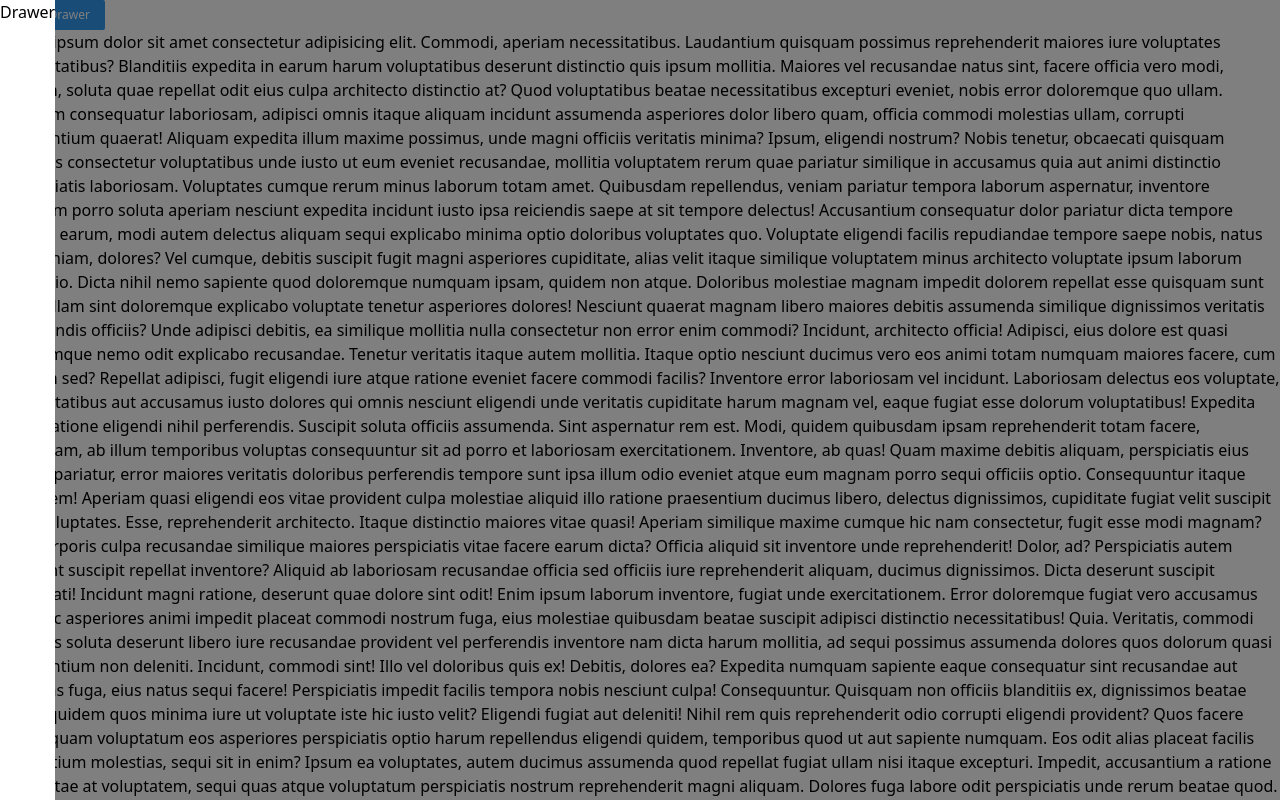
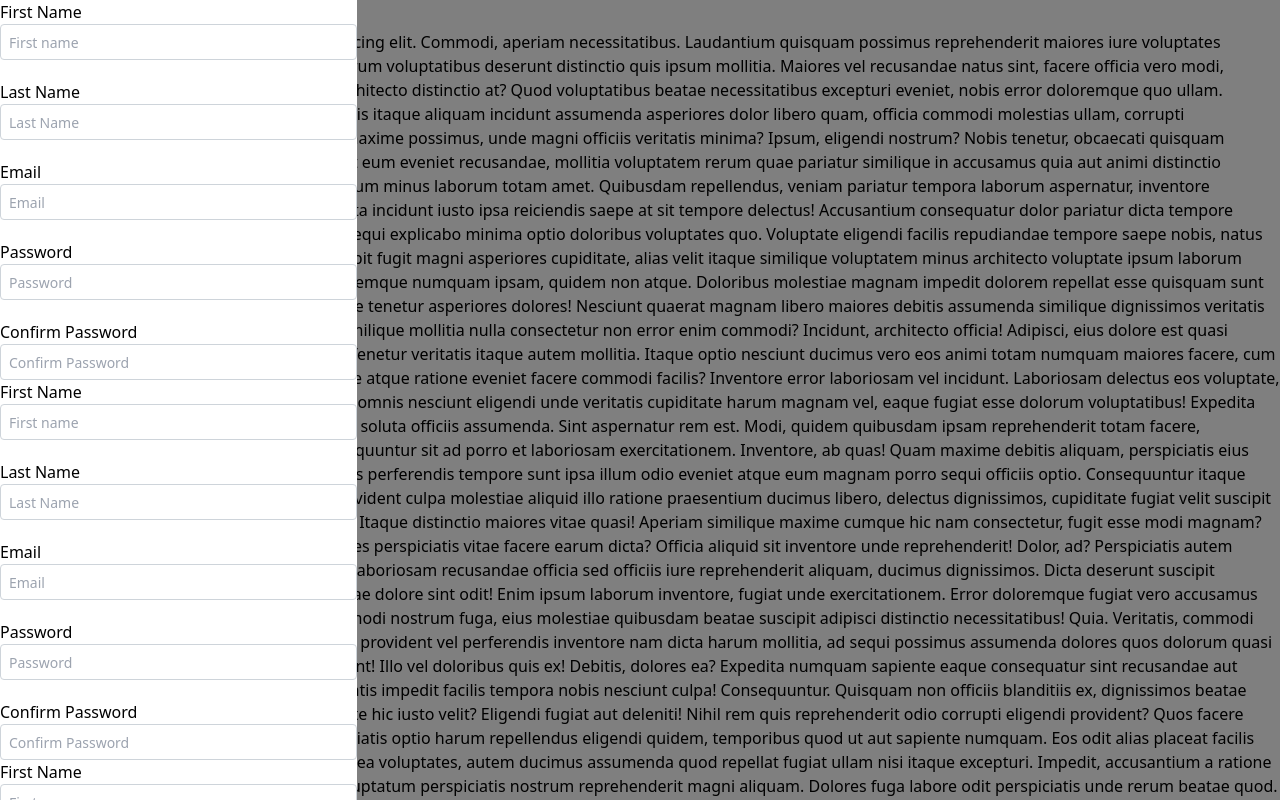
Before and after one commit to hay-bams/ui, a React (Create React App) app: page / in a window 1280 px wide. Shown: the top 800 px of the page. Built offline with nearby package versions, Linux system fonts and the light colour scheme.

Commit message:
render form in drawer

```diff
--- a/src/App.tsx
+++ b/src/App.tsx
@@ -364,6 +364,10 @@ export const App = () => {
         size="md"
         // overlayOpacity={0.9}
         title="Introduce yourself!">
+  Modal
+      </Modal> */}
+
+      <Drawer open={showDrawer} onClose={() => setShowDrawer(false)}>
         <Form>
           <Label htmlFor="firstName">First Name</Label>
           <Break />
@@ -567,10 +571,6 @@ export const App = () => {
             placeholder="Confirm Password"
           />
         </Form>
-      </Modal> */}
-
-      <Drawer open={showDrawer} onClose={() => setShowDrawer(false)}>
-        Drawer
       </Drawer>
     </AppContainer>
   );
```
